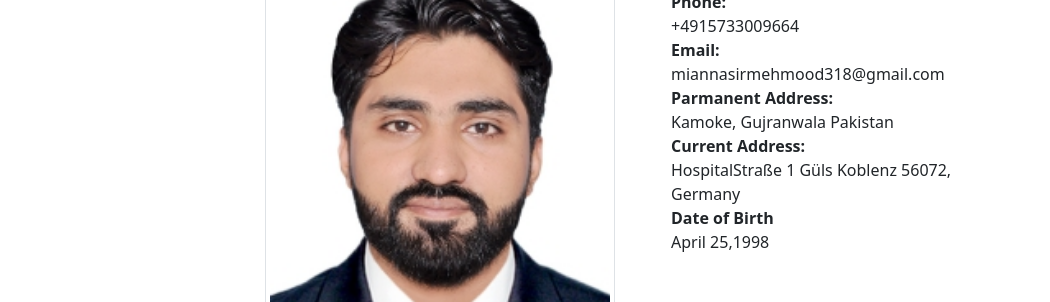
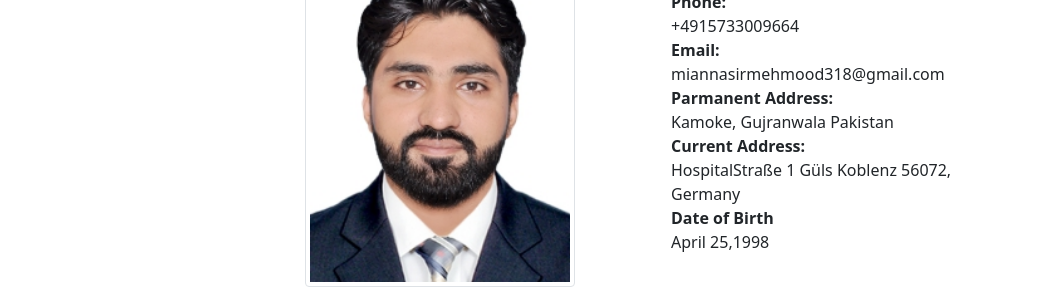
Before and after one commit to Miannasir1/Miannasir1.github.io, a plain HTML site: page index.html in a window 1280 px wide. Shown: the part 162-464 px from the top of the page, without its empty margins (1-1051 px from the left). Drawn offline with nearby package versions, Linux system fonts and the light colour scheme.

Commit message:
Update index.html
image change

```diff
--- a/index.html
+++ b/index.html
@@ -65,7 +65,7 @@
         <div class="container-fluid bg-img">
             <div class="row">
                 <div class="col-md-6">
-                    <img src="images/Nasir Mehmood.jpg" class="img-responsive img-thumbnail" width="350" alt="">
+                    <img src="images/Nasir Mehmood.jpg" class="img-responsive img-thumbnail" width="270" alt="">
                 </div>
                 <div class="col-md-6">
                     <div class="card-body1 info">
```
